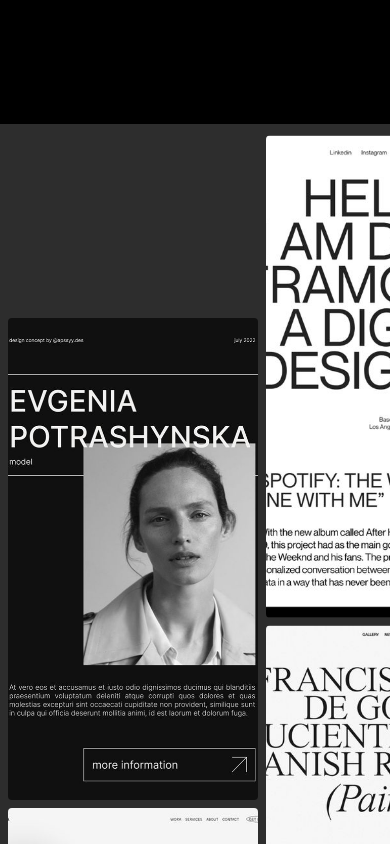
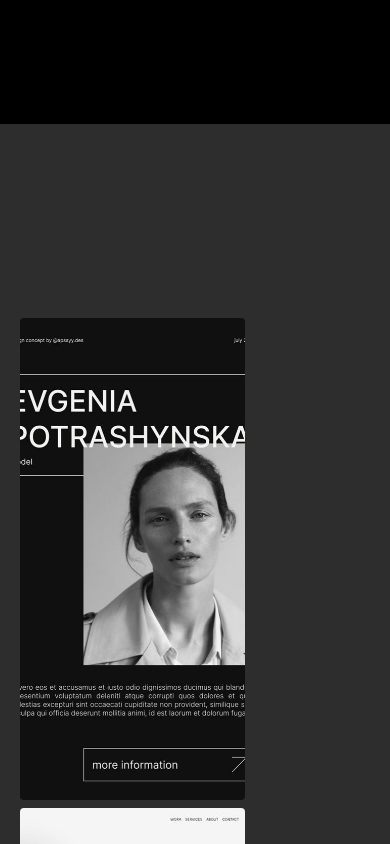
Before and after one commit to minhouuuuuu/smooth-parallax, a Next.js app: page / in a window 390 px wide. Shown: the part 720-1564 px from the top of the page. Built offline with nearby package versions, Linux system fonts and the light colour scheme.

Commit message:
fixing responsive version for gallery tag

```diff
--- a/src/app/page.module.scss
+++ b/src/app/page.module.scss
@@ -12,7 +12,7 @@
     background: rgb(45, 45, 45);
     position: relative;
     display: flex;
-    gap: 2vw;
+    flex-wrap: wrap;
     padding: 2vw;
     box-sizing: border-box;
     overflow: hidden;
@@ -22,11 +22,13 @@
         width: 25%;
         min-width: 250px;
         display: flex;
+        justify-content: center;
+        align-items: center;
         flex-direction: column;
         gap: 2vw;
         .imageContainer{
             height: 100%;
-            width: 100%;
+            width: 90%;
             position: relative;
             border-radius: 1vw;
             overflow: hidden;
```
